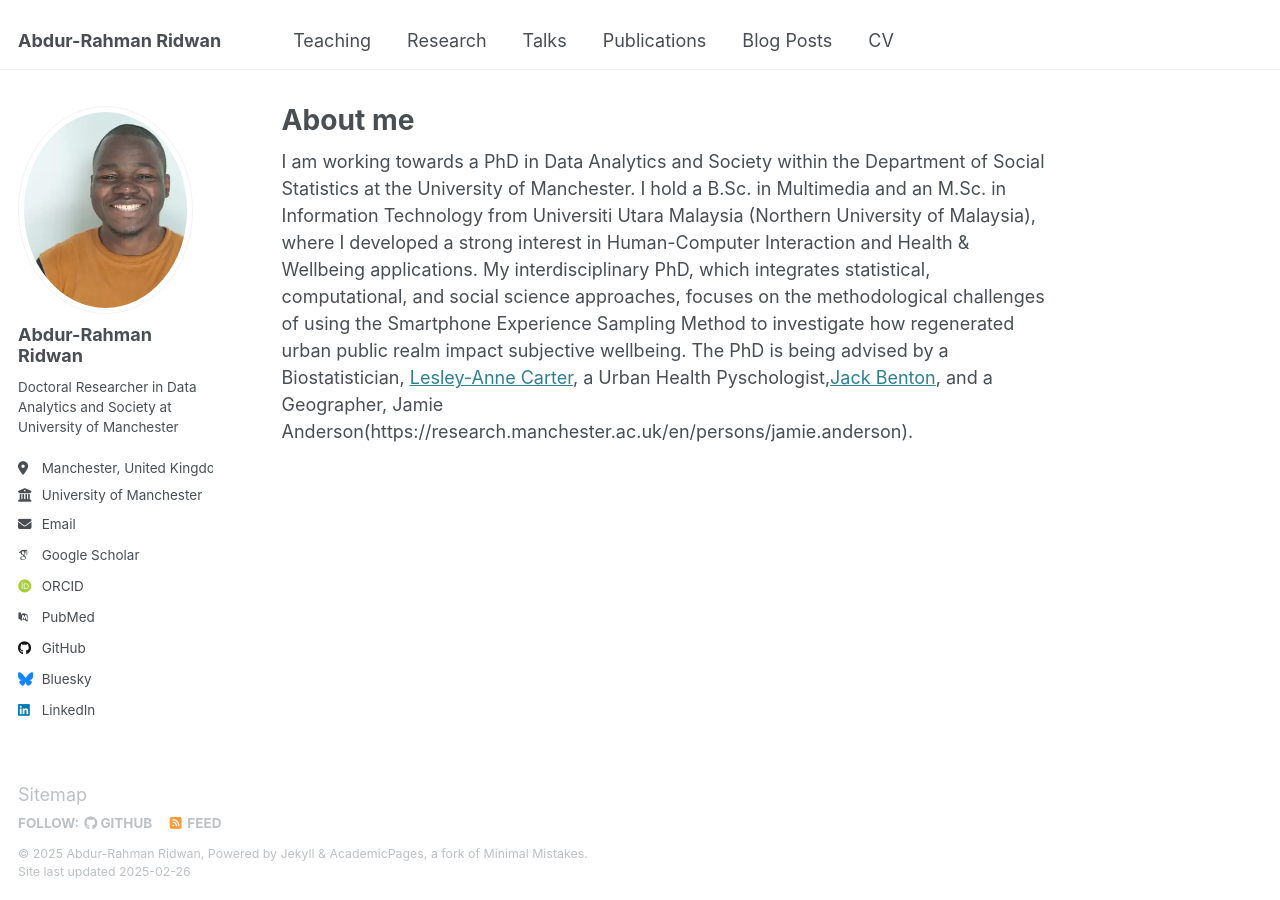
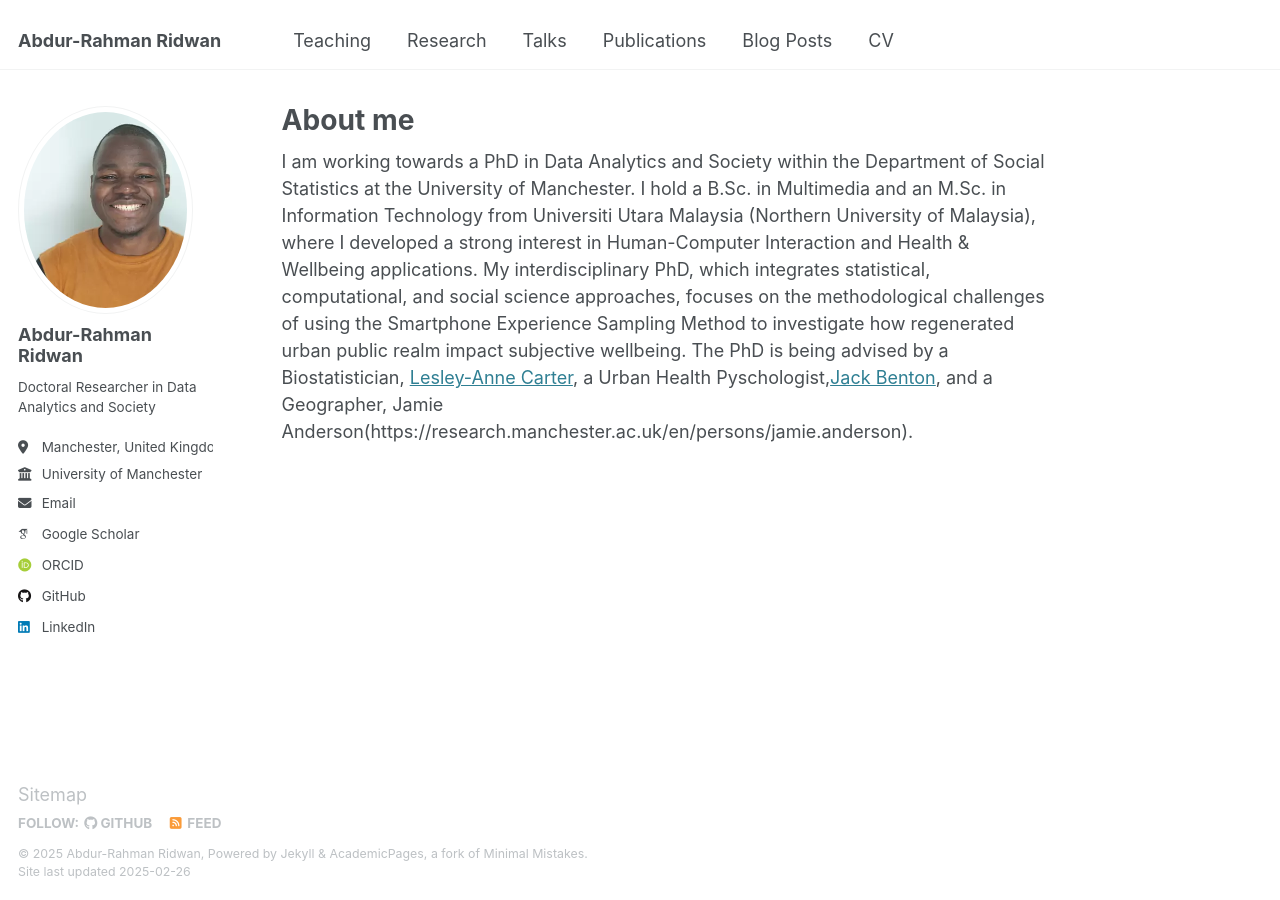
Before and after one commit to abdurrahmanlanrewaju/abdurrahmanlanrewaju.github.io, a Jekyll site: the page built from _pages/about.md, in a window 1280 px wide. Built offline with Jekyll 4.4.1, drawn with Linux system fonts in a browser that asks for light colours; some web fonts are replaced.

Commit message:
Edited bio and Teaching intro
Break the "bio" long string in config.yml
Added teaching experience introduction

```diff
--- a/_config.yml
+++ b/_config.yml
@@ -25,7 +25,9 @@ author:
   avatar           : "Abdur-Rahman-Ridwan.webp"
   name             : "Abdur-Rahman Ridwan"
   pronouns         : # example: "she/her"
-  bio              : "Doctoral Researcher in Data Analytics and Society at University of Manchester"
+  bio              : |
+    Doctoral Researcher
+    in Data Analytics and Society
   location         : "Manchester, United Kingdom"
   employer         : "University of Manchester"
   uri              : # URL
@@ -37,7 +39,7 @@ author:
   impactstory      : # URL
   orcid            : "http://orcid.org/0000-0001-7864-5616"
   semantic         : # URL
-  pubmed           : "https://www.ncbi.nlm.nih.gov/pubmed/?term=john+snow"
+  pubmed           : # URL
   researchgate     : # URL
   scopus           : # URL
 
@@ -50,7 +52,7 @@ author:
   stackoverflow    : # User number or user number and name (i.e., use "1" or "1/jeff-atwood")
 
   # Social media
-  bluesky          : "bsky.app" # Replace this with you Bluesky username
+  bluesky          : #"bsky.app" # Replace this with you Bluesky username
   facebook         : # Username
   flickr           : # Username
   foursquare       : # Username
```
Also changed, not shown: _pages/teaching.html (+10 -2 lines).
